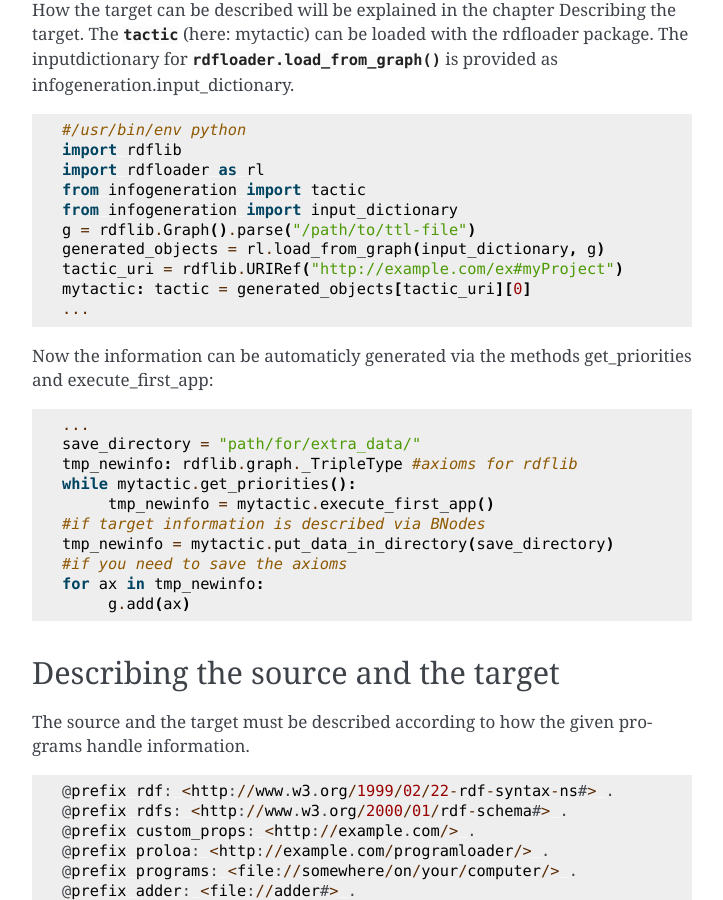
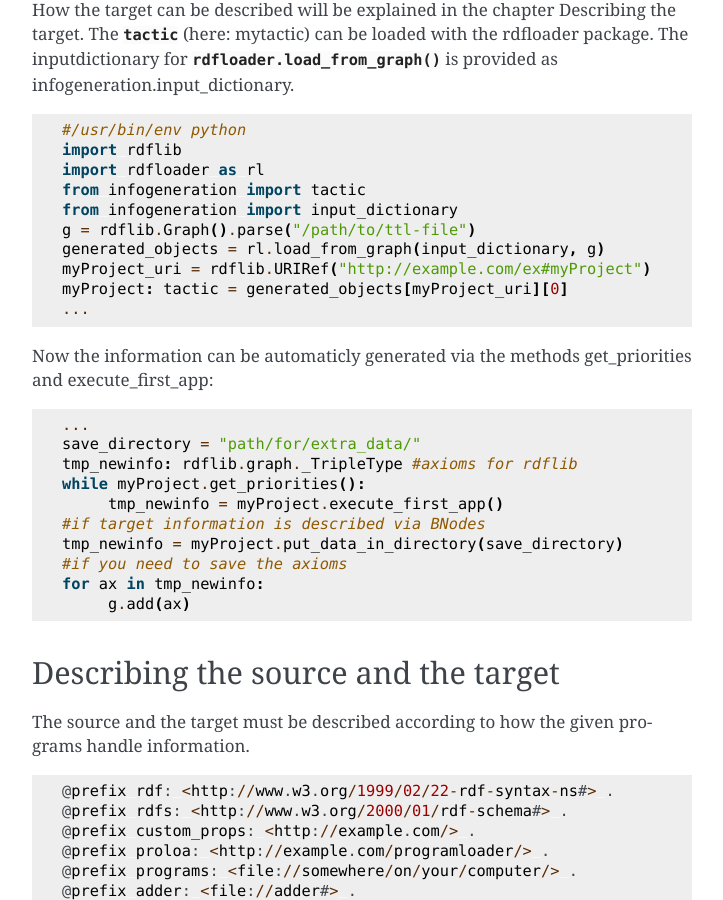
Before and after one commit to WhiteGobo/py-rdfprogram, a Sphinx documentation site: the page built from docs/source/infogeneration/howto.rst, in a window 1280 px wide and 900 px high, scrolled down 939 px. Shown: the whole window, without its empty margins (388-1111 px from the left). Built offline with Sphinx 7.4.7, drawn with Linux system fonts in a browser that asks for light colours.

Commit message:
worked on docs for infogeneration introduction

```diff
--- a/docs/source/infogeneration/howto.rst
+++ b/docs/source/infogeneration/howto.rst
@@ -61,8 +61,8 @@ infogeneration.input_dictionary.
         from infogeneration import input_dictionary
         g = rdflib.Graph().parse("/path/to/ttl-file")
         generated_objects = rl.load_from_graph(input_dictionary, g)
-        tactic_uri = rdflib.URIRef("http://example.com/ex#myProject")
-        mytactic: tactic = generated_objects[tactic_uri][0]
+        myProject_uri = rdflib.URIRef("http://example.com/ex#myProject")
+        myProject: tactic = generated_objects[myProject_uri][0]
         ...
 
 
@@ -75,10 +75,10 @@ get_priorities and execute_first_app:
    ...
    save_directory = "path/for/extra_data/"
    tmp_newinfo: rdflib.graph._TripleType #axioms for rdflib
-   while mytactic.get_priorities():
-        tmp_newinfo = mytactic.execute_first_app()
+   while myProject.get_priorities():
+        tmp_newinfo = myProject.execute_first_app()
    #if target information is described via BNodes
-   tmp_newinfo = mytactic.put_data_in_directory(save_directory)
+   tmp_newinfo = myProject.put_data_in_directory(save_directory)
    #if you need to save the axioms
    for ax in tmp_newinfo:
         g.add(ax)
```
